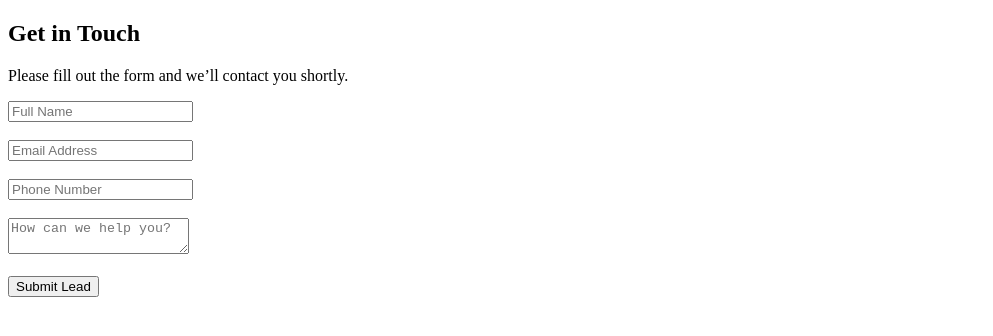
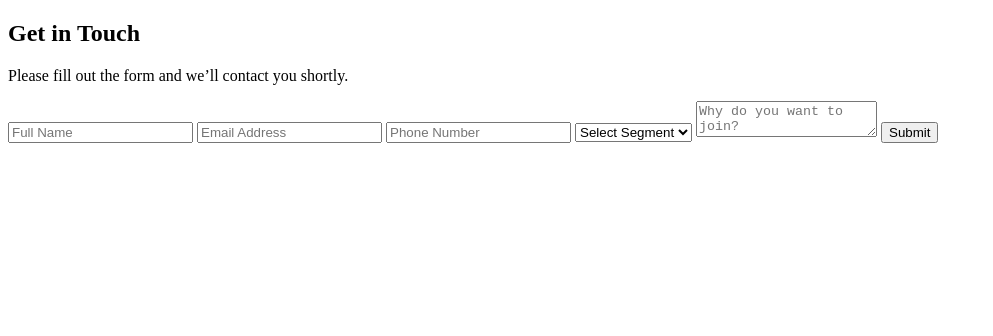
Before and after one commit to smesh-force/bluesky-volunteer-form, a website: page index.html in a window 1280 px wide. Shown: the whole page, without its empty margins (0-993 px from the left). Drawn offline with Linux system fonts and the light colour scheme.

Commit message:
Enhance volunteer form with segment selection
Added a new segment selection field and updated form handling.

```diff
--- a/index.html
+++ b/index.html
@@ -8,26 +8,37 @@
 <p>Please fill out the form and we’ll contact you shortly.</p>
 
   <form id="volunteerForm">
-    <input type="text" id="name" placeholder="Full Name" required /><br><br>
 
-  <input type="email" id="email" placeholder="Email Address" required /><br><br>
+  <input type="text" id="name" placeholder="Full Name" required />
 
-  <input type="tel" id="phone" placeholder="Phone Number" required /><br><br>
+  <input type="email" id="email" placeholder="Email Address" />
 
-  <textarea id="message" placeholder="How can we help you?"></textarea><br><br>
+  <input type="tel" id="phone" placeholder="Phone Number" />
 
-    <button type="submit">Submit Lead</button>
-  </form>
+  <!-- NEW FIELD: Segment -->
+  <select id="segment" required>
+    <option value="">Select Segment</option>
+    <option value="Volunteer">Volunteer</option>
+    <option value="Donor">Donor</option>
+    <option value="Supporter">Supporter</option>
+  </select>
+
+  <textarea id="message" placeholder="Why do you want to join?"></textarea>
+
+  <button type="submit">Submit</button>
+</form>
 
   <script>
 document.getElementById("volunteerForm").addEventListener("submit", async function(e) {
   e.preventDefault();
 
   const data = {
-    username: document.getElementById("name").value,
+    displayName: document.getElementById("name").value,
     email: document.getElementById("email").value,
     phone: document.getElementById("phone").value,
-    message: document.getElementById("message").value
+    segment: document.getElementById("segment").value,
+    comment: document.getElementById("message").value,
+    action: "web-form"
   };
 
   try {
```
